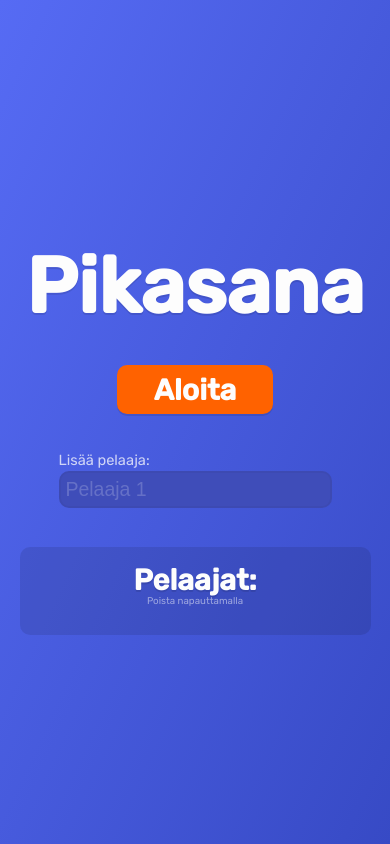
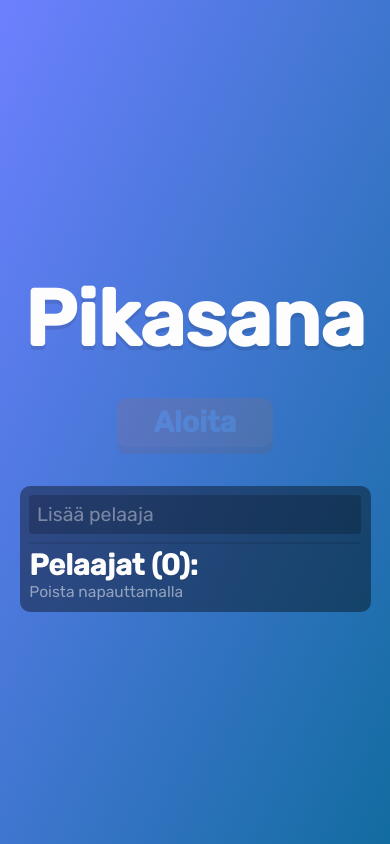
Before and after one commit to Tyyppi77/pikasana, a React (Create React App) app: page / in a window 390 px wide. Built offline with nearby package versions, Linux system fonts and the light colour scheme; what array-shuffle would draw is missing.

Commit message:
Responsiveness improvements

```diff
--- a/src/App.css
+++ b/src/App.css
@@ -26,7 +26,7 @@
 }
 
 .page h1 {
-    text-shadow: 0px 2px rgba(0, 0, 0, 0.1);
+    text-shadow: 0px 0.05em rgba(0, 0, 0, 0.1);
     font-size: 4em;
     margin: 0;
     padding-top: 0.5em;
@@ -39,6 +39,12 @@
     flex-direction: column;
     align-items: center;
     justify-content: center;
+
+    margin: 0.5em;
+}
+
+.page .title {
+    margin-bottom: 2em;
 }
 
 button {
@@ -51,7 +57,7 @@ button {
     border-radius: 10px;
     font-weight: bold;
     min-width: 40vw;
-    box-shadow: 0px 2px rgba(0, 0, 0, 0.1);
+    box-shadow: 0px 0.25em #b14400;
     transition: all 0.25s;
     transform: scale(1.0);
 }
@@ -86,58 +92,64 @@ button:active {
 .input-group {
     display: flex;
     flex-direction: column;
-    width: 70%;
+    width: 100%;
     margin: 0 auto;
-    padding: 2em;
-}
 
-.input-group label {
-    font-size: 0.75em;
-    opacity: 0.75;
-    padding-bottom: 0.25em;
+    padding-bottom: 0.4em;
+
+    border-bottom: solid 2px rgba(0, 0, 0, 0.1);
+
+    margin-bottom: 0.4em;
 }
 
 .input-group input {
-    background: #3f4db9;
+    background: rgba(0, 0, 0, 0.2);
     border: none;
     font-size: 1em;
     color: white;
-    border-radius: 10px;
-    padding: 0.25em;
-    border: 2px solid rgba(0, 0, 0, 0.041);
+    border-radius: 0.2em;
+    padding: 0.4em;
 }
 
 ::placeholder {
     color: white;
-    opacity: 0.2;
+    opacity: 0.4;
+    font-family: 'Rubik', sans-serif;
 }
 
 .players {
     font-size: 0.25em;
-    width: 80%;
+    width: 90%;
     margin: 0 auto;
-    padding: 1em;
     background: rgba(0, 0, 0, 0.1);
     border-radius: 10px;
     font-size: 1em;
 }
 
+.launch .players {
+    background: rgba(0, 0, 0, 0.4);
+}
+
 .launch .players header {
-    padding-bottom: 0.5em;
     display: flex;
     justify-content: left;
     flex-direction: column;
     align-items: left;
 }
 
+.launch .players .title-line {
+    align-self: flex-start;
+}
+
 .launch .players h1 {
     padding: 0;
     margin: 0;
     font-size: 1.5em;
+    margin-bottom: 0.1em;
 }
 
 .launch .players h3 {
-    font-size: 0.5em;
+    font-size: 0.8em;
     padding: 0;
     margin: 0;
     opacity: 0.5;
@@ -147,29 +159,27 @@ button:active {
 .players-grid {
     display: flex;
     flex-wrap: wrap;
-    justify-content: center;
+    justify-content: space-evenly;
 
     color: #576cf5;
     font-size: 0.75em;
+
+    margin: 0.2em;
 }
 
 .player {
-    display: flex;
-    flex-direction: column;
-    justify-content: space-around;
     background: white;
-    border-radius: 10px;
+    border-radius: 0.3em;
     text-align: center;
     box-shadow: 0px 2px rgba(0, 0, 0, 0.1);
     min-width: 0;
     overflow: hidden;
-    font-weight: normal !important;
-    font-size: 0.8em;
-
     font-weight: bold;
+    font-size: 0.9em;
+    font-weight: normal;
     margin: 10px;
-    height: 8vh;
-    flex: 0 0 calc(25% - 20px);
+    height: 2.5em;
+    flex: 0 0 calc(33% - 20px);
 }
 
 .round-info {
@@ -188,7 +198,8 @@ button:active {
 
 .round-info .topic-parent {
     text-align: center;
-    padding: 0.5em;
+    padding-top: 0.5em;
+    padding-bottom: 0.5em;
 }
 
 .round-info .topic-title {
@@ -198,7 +209,7 @@ button:active {
 }
 
 .round-info .topic {
-    font-size: 2.0em;
+    font-size: 1.5em;
 }
 
 .round-info .letter-wrapper {
@@ -260,7 +271,7 @@ button:active {
 
 .new-topic {
     margin-left: auto;
-    font-size: 0.7em;
+    font-size: 1em;
     width: auto;
     min-width: 0;
     padding-left: 1em;
@@ -282,7 +293,7 @@ button:active {
         transform: scale(1.0);
     }
     50% {
-        transform: scale(1.2);
+        transform: scale(1.1);
     }
     100% {
         transform: scale(1.0);
@@ -293,12 +304,12 @@ button:active {
 }
 
 .game .players {
-    background-color: rgba(0, 0, 0, 0.1);
+    background: rgba(0, 0, 0, 0.4);
 
     padding: 0;
     padding-bottom: 1em;
 
-    width: 100%;
+    width: 95%;
     margin: auto auto;
 }
 
@@ -336,3 +347,7 @@ button:active {
     min-width: 30vw;
     align-self: center;
 }
+
+.title-bounce {
+    animation: scale 3s infinite;
+}
--- a/src/Launch.js
+++ b/src/Launch.js
@@ -42,19 +42,20 @@ const Launch = () => {
 
     return (
         <div className="page launch">
-            <header>
-                <h1>Pikasana</h1>
-                <button type="button" className={ players.length > 1 ? "highlight" : ""} onClick={startGame}>Aloita</button>
+            <header className="title">
+                <h1 className="title-bounce">Pikasana</h1>
+                <button type="button" onClick={startGame} disabled={players.length < 2}>Aloita</button>
             </header>
-            <form className="input-group" onSubmit={addPlayerCallback}>
-                <label>Lisää pelaaja:</label>
-                <input placeholder="Pelaaja 1" name="player" id="player" {...playerName}></input>
-            </form>
-
             <div className="players">
                 <header>
-                    <h1>Pelaajat:</h1>
-                    <h3>Poista napauttamalla</h3>
+                    <form className="input-group" onSubmit={addPlayerCallback}>
+                        <input placeholder="Lisää pelaaja" name="player" id="player" {...playerName}></input>
+                    </form>
+
+                    <span className="title-line">
+                        <h1>Pelaajat ({players.length}):</h1>
+                        <h3>Poista napauttamalla</h3>
+                    </span>
                 </header>
                 <div className="players-grid">
                     { players.map(player => <Player key={player.name} name={player.name} />) }
--- a/src/index.css
+++ b/src/index.css
@@ -55,7 +55,7 @@ html, body {
   max-width: 100vw;
   max-height: 100vh;
 
-  background: linear-gradient(to right bottom, #566bf4, #374ac5);
+  background: linear-gradient(to right bottom, #6d80ff, #126ca0);
 }
 
 code {
```
